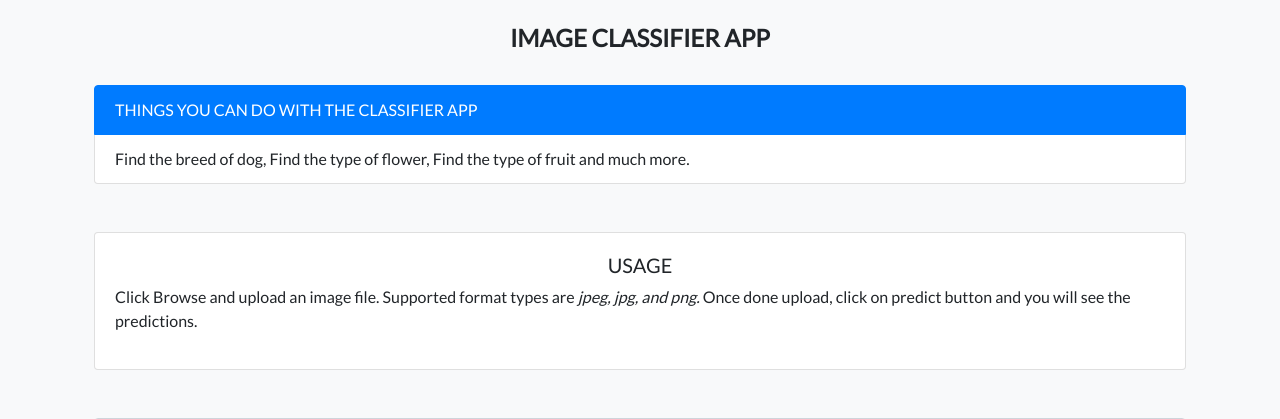
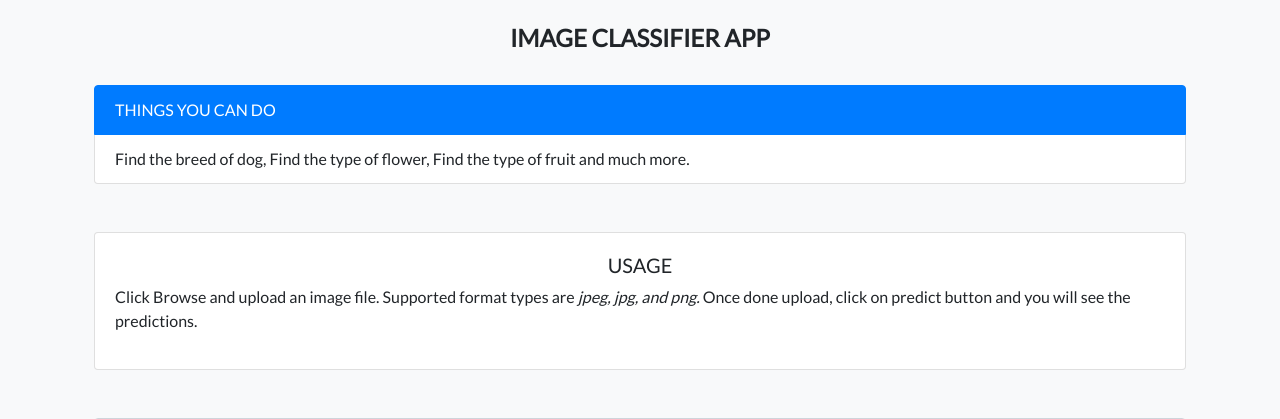
Before and after one commit to imaaditya-stack/Image-Classifier-Flask-App, a Flask app: page / in a window 1280 px wide. Shown: the top 419 px of the page. Run offline with Flask 2, Linux system fonts and the light colour scheme; some libraries are stand-ins or nearby versions.

Commit message:
Update index.html

```diff
--- a/templates/index.html
+++ b/templates/index.html
@@ -18,7 +18,7 @@
     <div class="container p-4">
         <h4 class="text-uppercase text-center font-weight-bold">image classifier app</h4><br>
         <ul class="list-group">
-          <li class="list-group-item active text-uppercase">Things you can do with the classifier app</li>
+          <li class="list-group-item active text-uppercase">Things you can do</li>
           <li class="list-group-item">Find the breed of dog, Find the type of flower, Find the type of fruit and much more.</li>
       </ul><br><br>
         <div class="card">
```
